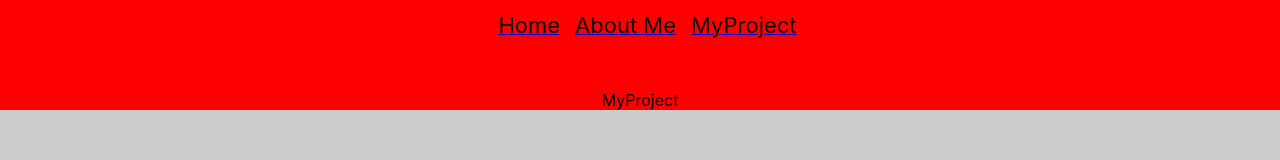
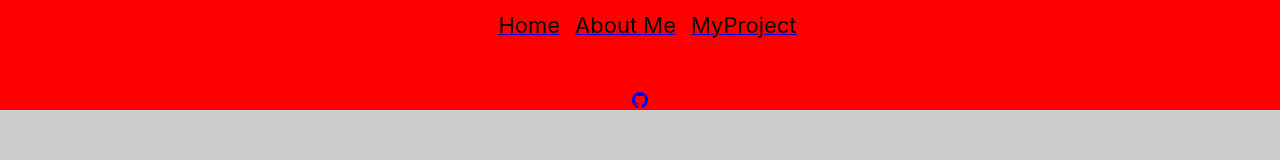
Before and after one commit to sanjar003/resumeFrontendDeveloper, a React (Create React App) app: page /project in a window 1280 px wide. Shown: the top 160 px of the page. Built offline with nearby package versions, Linux system fonts and the light colour scheme.

Commit message:
add-icons

```diff
--- a/package.json
+++ b/package.json
@@ -10,6 +10,7 @@
     "@testing-library/jest-dom": "^5.17.0",
     "@testing-library/react": "^13.4.0",
     "@testing-library/user-event": "^13.5.0",
+    "bootstrap-icons": "^1.11.3",
     "react": "^18.2.0",
     "react-bootstrap": "^2.10.2",
     "react-dom": "^18.2.0",
--- a/src/pages/Projockt/MyProject.jsx
+++ b/src/pages/Projockt/MyProject.jsx
@@ -1,15 +1,23 @@
 import React from "react";
 import styled from "styled-components";
+import "bootstrap-icons/font/bootstrap-icons.css";
 
 const MyProject = () => {
-  return <Container>MyProject</Container>;
+  return (
+    <Container>
+      <a href="https://github.com/dashboard">
+        <i class="bi bi-github"></i>
+      </a>
+    </Container>
+  );
 };
 
 const Container = styled.div`
   max-height: 100%;
   width: 100%;
   background: red;
-  padding-top:90px;
+  padding-top: 90px;
 `;
 
+
 export default MyProject;
```
Also changed, not shown: src/Assets/github.svg (added), 1 other file (tests, documents, lock files or other folders).
